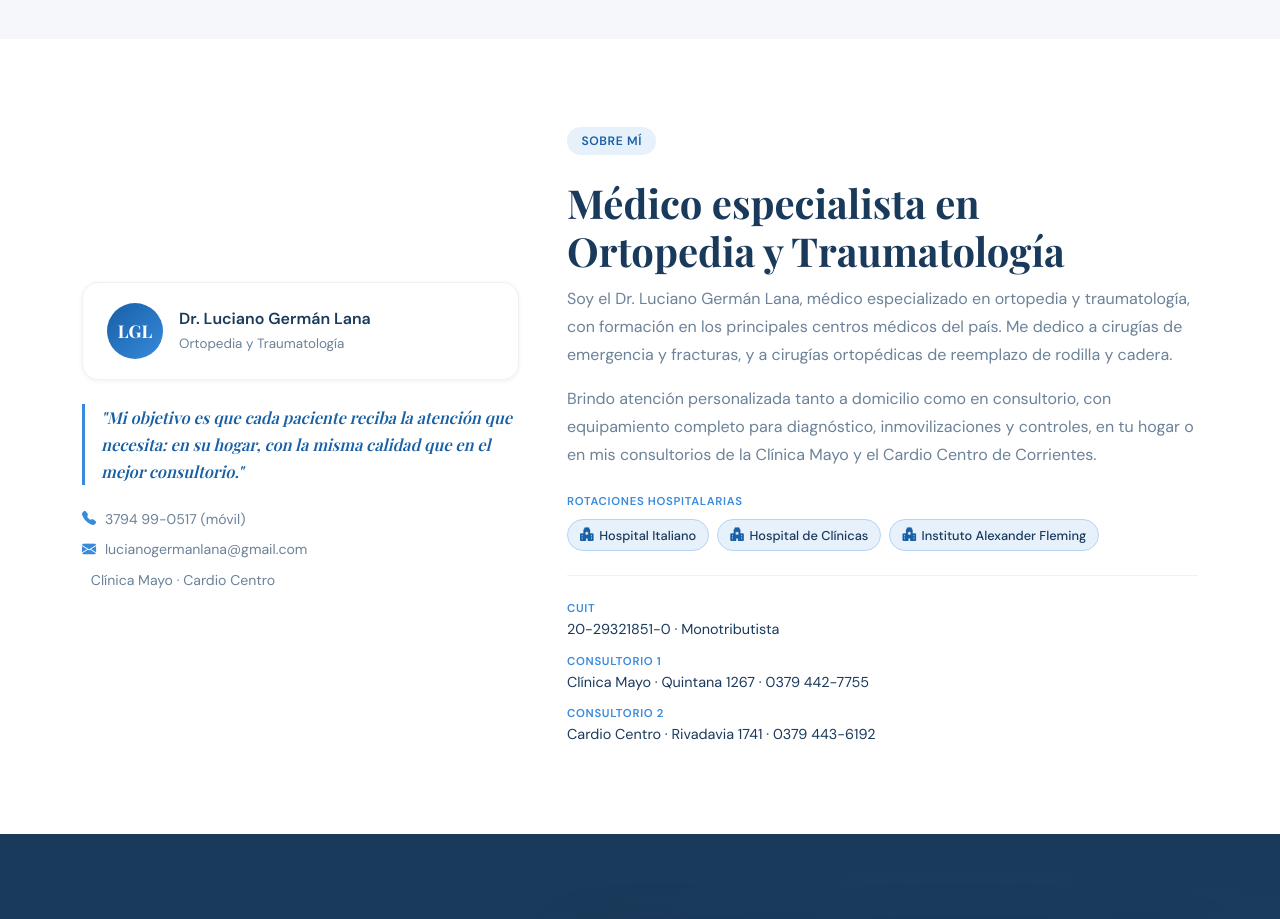
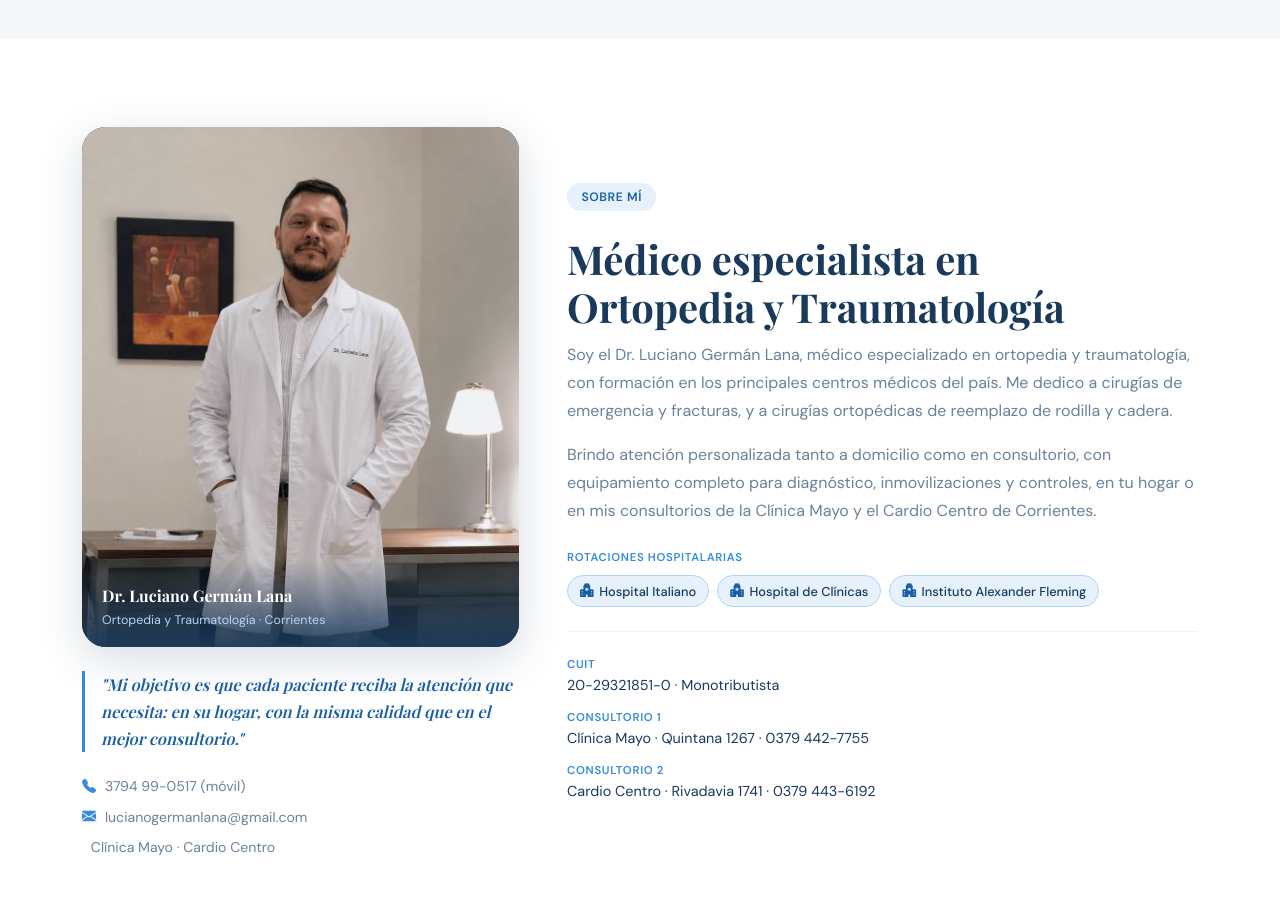
Before and after one commit to imontanarconsultora-gif/drlana, a plain HTML site: page index.html in a window 1280 px wide. Shown: the part 4060-4979 px from the top of the page. Drawn offline with nearby package versions, Linux system fonts and the light colour scheme.

Commit message:
se agrega foto del dr

```diff
--- a/css/style.css
+++ b/css/style.css
@@ -439,23 +439,38 @@ a { text-decoration: none; }
 }
 
 /* ── ABOUT ───────────────────────────────────────────── */
-.about-id-card {
-  background: var(--white);
-  border: 1px solid var(--gray-100);
-  border-radius: var(--radius-lg);
-  padding: 1.25rem 1.5rem;
-  box-shadow: var(--shadow-sm);
+.about-photo-card {
+  border-radius: var(--radius-xl);
+  overflow: hidden;
+  box-shadow: var(--shadow-lg);
+  position: relative;
+  background: var(--brand-dark);
 }
-.about-avatar {
-  width: 56px; height: 56px;
-  border-radius: 50%;
-  background: linear-gradient(135deg, var(--brand-mid), var(--brand-accent));
-  display: flex; align-items: center; justify-content: center;
-  flex-shrink: 0;
+.about-photo {
+  width: 100%;
+  display: block;
+  object-fit: cover;
+  object-position: center top;
+  max-height: 520px;
+  opacity: .95;
+  transition: opacity .3s ease;
 }
-.about-avatar span {
+.about-photo-card:hover .about-photo { opacity: 1; }
+.about-photo-caption {
+  position: absolute;
+  bottom: 0; left: 0; right: 0;
+  padding: 1.5rem 1.25rem 1.1rem;
+  background: linear-gradient(to top, rgba(26,58,92,.92) 0%, transparent 100%);
+  display: flex; flex-direction: column; gap: .15rem;
+}
+.about-photo-caption strong {
+  color: #fff;
+  font-size: 1rem;
   font-family: var(--font-display);
-  font-size: 1.1rem; font-weight: 700; color: var(--white);
+}
+.about-photo-caption span {
+  color: var(--brand-muted);
+  font-size: .78rem;
 }
 .about-quote {
   font-family: var(--font-display);
--- a/index.html
+++ b/index.html
@@ -480,16 +480,14 @@
       <div class="row g-5 align-items-center">
 
         <div class="col-lg-5 reveal">
-          <div class="about-id-card mb-4">
-            <div class="d-flex align-items-center gap-3">
-              <div class="about-avatar"><span>LGL</span></div>
-              <div>
-                <strong class="d-block" style="color:var(--brand-dark)">Dr. Luciano Germán Lana</strong>
-                <span style="font-size:.84rem;color:var(--gray-500)">Ortopedia y Traumatología</span>
-              </div>
+          <div class="about-photo-card">
+            <img src="img/dr-lana.jpg" alt="Dr. Luciano Germán Lana – Ortopedia y Traumatología" class="about-photo" />
+            <div class="about-photo-caption">
+              <strong>Dr. Luciano Germán Lana</strong>
+              <span>Ortopedia y Traumatología · Corrientes</span>
             </div>
           </div>
-          <blockquote class="about-quote">
+          <blockquote class="about-quote mt-4">
             "Mi objetivo es que cada paciente reciba la atención que necesita: en su hogar, con la misma calidad que en el mejor consultorio."
           </blockquote>
           <div class="about-contacts">
```
Also changed, not shown: img/dr-lana.jpg (added).
